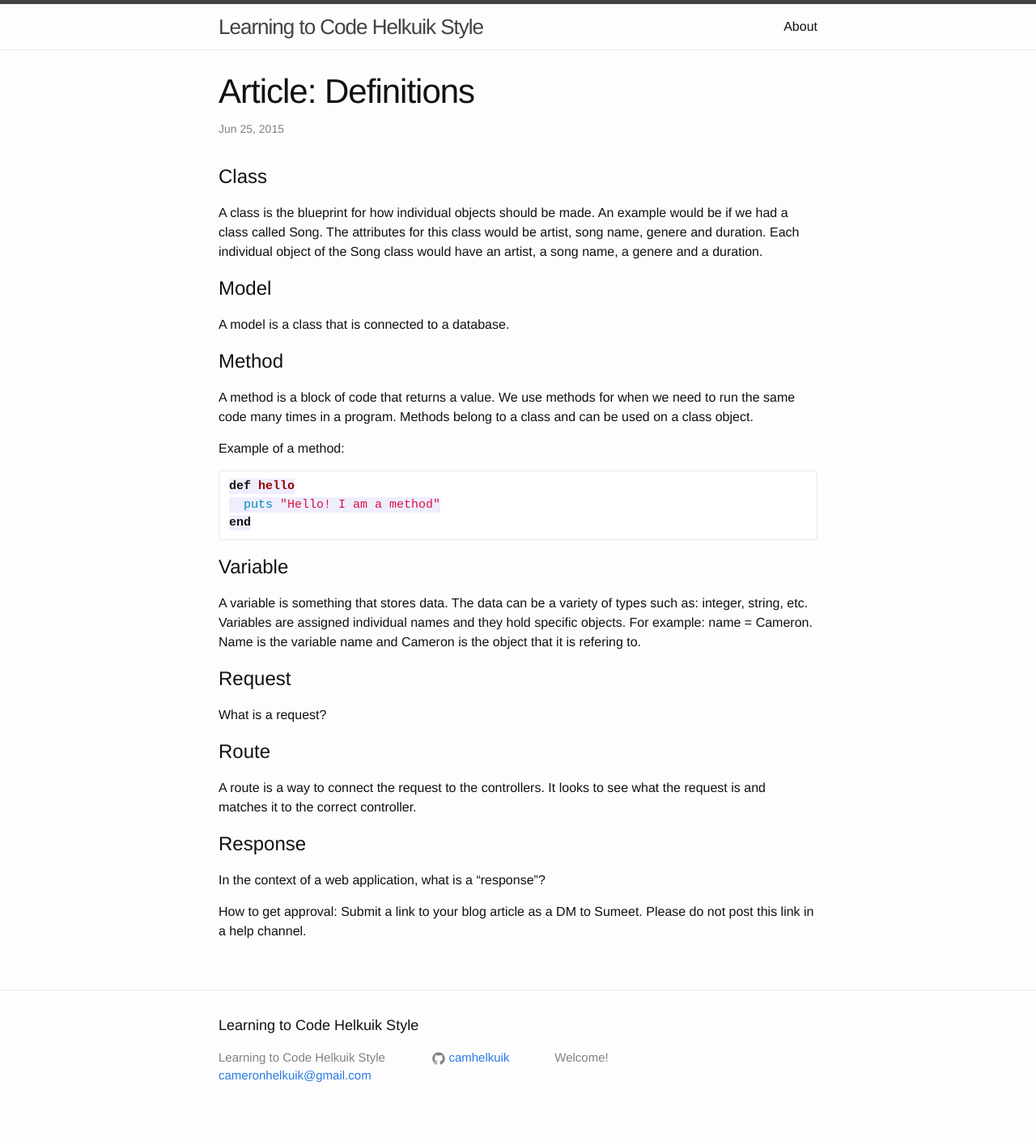
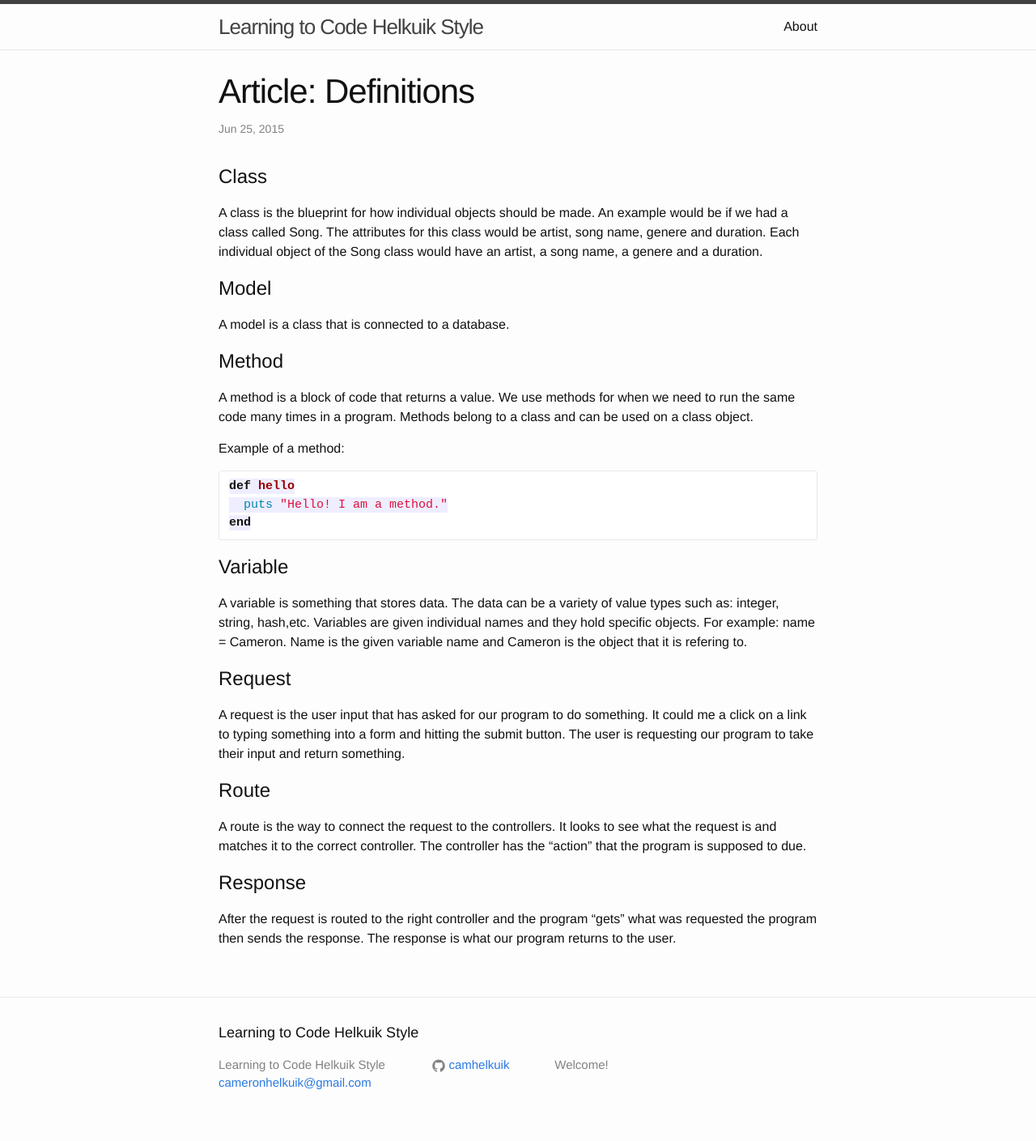
Before and after one commit to camhelkuik/camhelkuik, a Jekyll site: the page built from _posts/2015-06-25-article-definitions.md, in a window 1280 px wide. Shown: the whole page at 81% size. Built offline with Jekyll 4.4.1, drawn with Linux system fonts in a browser that asks for light colours; Markdown is read by kramdown in place of the engine named in the settings.

Commit message:
finished the blog post.

````diff
--- a/_posts/2015-06-25-article-definitions.md
+++ b/_posts/2015-06-25-article-definitions.md
@@ -16,20 +16,17 @@ A method is a block of code that returns a value. We use methods for when we nee
 Example of a method:
 ```ruby
 def hello
-  puts "Hello! I am a method"
+  puts "Hello! I am a method."
 end
 ```
 #Variable
-A variable is something that stores data. The data can be a variety of types such as: integer, string, etc. Variables are assigned individual names and they hold specific objects. For example: name = Cameron. Name is the variable name and Cameron is the object that it is refering to.
+A variable is something that stores data. The data can be a variety of value types such as: integer, string, hash,etc. Variables are given individual names and they hold specific objects. For example: name = Cameron. Name is the given variable name and Cameron is the object that it is refering to.
 
 #Request
-What is a request?
+A request is the user input that has asked for our program to do something. It could me a click on a link to typing something into a form and hitting the submit button. The user is requesting our program to take their input and return something.
 
 #Route
-A route is a way to connect the request to the controllers. It looks to see what the request is and matches it to the correct controller.
+A route is the way to connect the request to the controllers. It looks to see what the request is and matches it to the correct controller. The controller has the "action" that the program is supposed to due.
 
 #Response
-In the context of a web application, what is a "response"?
-
-
-How to get approval: Submit a link to your blog article as a DM to Sumeet. Please do not post this link in a help channel.
+After the request is routed to the right controller and the program "gets" what was requested the program then sends the response. The response is what our program returns to the user.
````
